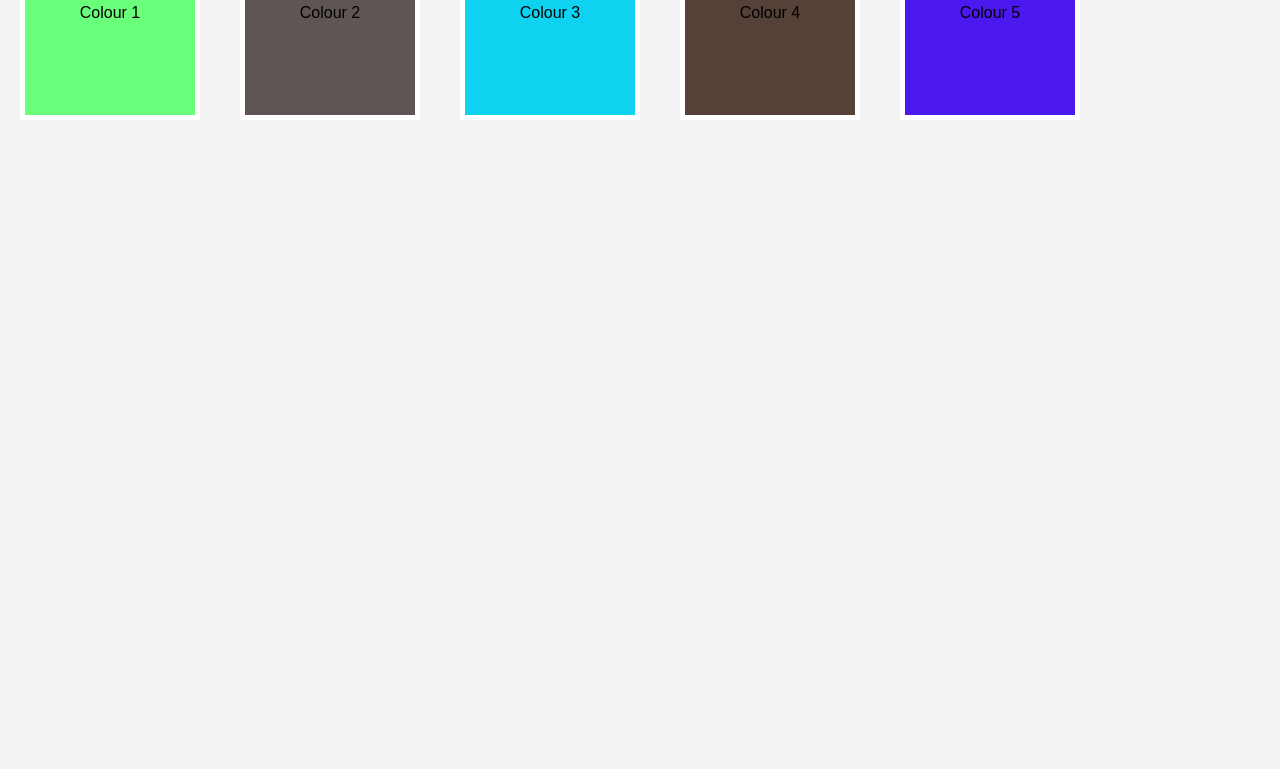
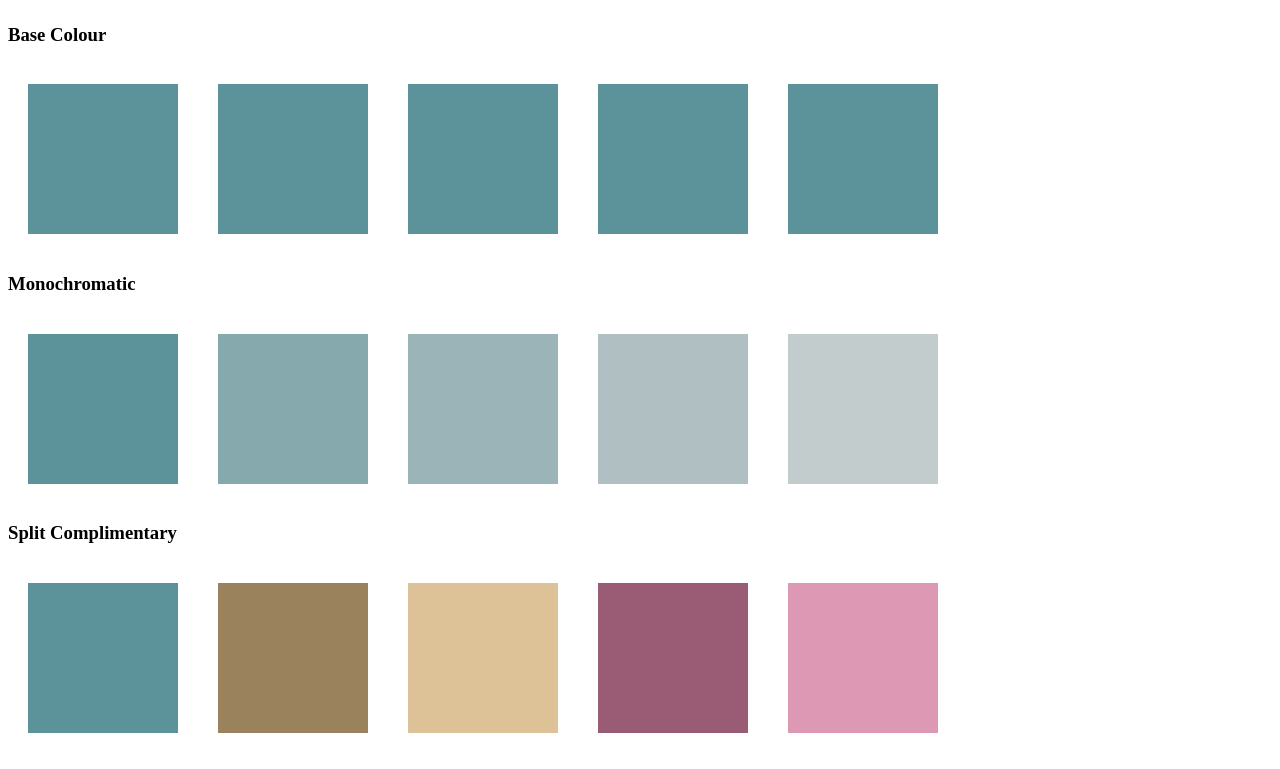
Before and after one commit to chrisasher/sassycolours, a plain HTML site: page index.html in a window 1280 px wide. Shown: the part 70-839 px from the top of the page. Before the commit the page ends 800 px from the top, so only its background shows below. Drawn offline with Linux system fonts and the light colour scheme.

Commit message:
Version 0.3 - still doesn't have complimentary. i will add it later.

```diff
--- a/index.html
+++ b/index.html
@@ -5,20 +5,70 @@
     <link rel="stylesheet" href="style.css" />
 </head>
 <body>
-<div class="colour-1">
-    Colour 1
-</div>
-<div class="colour-2">
-    Colour 2
-</div>
-<div class="colour-3">
-    Colour 3
-</div>
-<div class="colour-4">
-    Colour 4
-</div>
-<div class="colour-5">
-    Colour 5
-</div>
+<section>
+    <h1>SassyColours!</h1>
+</section>
+<section>
+    <h3>Base Colour</h3>
+    <div class="base-colour"></div>
+    <div class="base-colour"></div>
+    <div class="base-colour"></div>
+    <div class="base-colour"></div>
+    <div class="base-colour"></div>
+</section>
+
+<section>
+    <h3>Monochromatic</h3>
+    <div class="mono-colour-1"></div>
+    <div class="mono-colour-2"></div>
+    <div class="mono-colour-3"></div>
+    <div class="mono-colour-4"></div>
+    <div class="mono-colour-5"></div>
+</section>
+
+<section>
+    <h3>Split Complimentary</h3>
+    <div class="split-colour-1"></div>
+    <div class="split-colour-2"></div>
+    <div class="split-colour-3"></div>
+    <div class="split-colour-4"></div>
+    <div class="split-colour-5"></div>
+</section>
+
+<section>
+    <h3>Compound</h3>
+    <div class="compound-colour-1"></div>
+    <div class="compound-colour-2"></div>
+    <div class="compound-colour-3"></div>
+    <div class="compound-colour-4"></div>
+    <div class="compound-colour-5"></div>
+</section>
+
+<section>
+    <h3>Triad</h3>
+    <div class="triad-colour-1"></div>
+    <div class="triad-colour-2"></div>
+    <div class="triad-colour-3"></div>
+    <div class="triad-colour-4"></div>
+    <div class="triad-colour-5"></div>
+</section>
+
+<section>
+    <h3>Analogous</h3>
+    <div class="analog-colour-1"></div>
+    <div class="analog-colour-2"></div>
+    <div class="analog-colour-3"></div>
+    <div class="analog-colour-4"></div>
+    <div class="analog-colour-5"></div>
+</section>
+
+<section>
+    <h3>Mono in grayscale</h3>
+    <div class="mono-gray-colour-1"></div>
+    <div class="mono-gray-colour-2"></div>
+    <div class="mono-gray-colour-3"></div>
+    <div class="mono-gray-colour-4"></div>
+    <div class="mono-gray-colour-5"></div>
+</section>
 </body>
 </html>
--- a/sass/partials/_layout.scss
+++ /dev/null
@@ -1,36 +0,0 @@
-body, html{
-  margin: 0px;
-  padding: 0px;
-  font-size: 16px;
-  background-color: #f3f3f3;
-  font-family: sans-serif;
-}
-
-div{
-  float: left;
-  height: 100px;
-  width: 150px;
-  border: 5px solid #FFF;
-  margin: 20px;
-  padding: 50px 10px 10px 10px;
-  text-align: center;
-}
-
-// use sassy colours
-
-
-.colour-1{
-  @include sassy-colour1($r,$g,$b);
-}
-.colour-2{
-  @include sassy-colour2($r,$g,$b);
-}
-.colour-3{
-  @include sassy-colour3($r,$g,$b);
-}
-.colour-4{
-  @include sassy-colour4($r,$g,$b);
-}
-.colour-5{
-  @include sassy-colour5($r,$g,$b);
-}
--- a/sass/partials/_sassy-colours.scss
+++ /dev/null
@@ -1,54 +0,0 @@
-
-@mixin sassy-colour1($r, $g, $b){
-    background-color : rgba($r, $g, $b, 1);
-}
-
-@mixin sassy-colour2($r, $g, $b){
-  $r: $r - 10;
-  $g: $r - 10;
-  $b: $r - 10;
-  $r: within255($r);
-  $g: within255($g);
-  $b: within255($b);
-  background-color : rgba($r, $g, $b, 1);
-}
-@mixin sassy-colour3($r, $g, $b){
-  $r: $r - 90;
-  $g: $r - 60;
-  $b: $r - 30;
-  $r: within255($r);
-  $g: within255($g);
-  $b: within255($b);
-  background-color : rgba($r, $g, $b, 1);
-}
-@mixin sassy-colour4($r, $g, $b){
-  $r: $r - 20;
-  $g: $r - 20;
-  $b: $r - 30;
-  $r: within255($r);
-  $g: within255($g);
-  $b: within255($b);
-  background-color : rgba($r, $g, $b, 1);
-}
-@mixin sassy-colour5($r, $g, $b){
-  $r: $r - 30;
-  $g: $r - 50;
-  $b: $r - 90;
-  $r: within255($r);
-  $g: within255($g);
-  $b: within255($b);
-  background-color : rgba($r, $g, $b, 1);
-}
-
-@function within255($n){
-  @if($n > 255){
-    $n: $n - 255;
-  }
-  @elseif($n < 0){
-    $n: $n + 255;
-  }
-  @else{
-    $n: $n;
-  }
-  @return $n;
-}
--- /dev/null
+++ b/sass/partials/_sassycolours.scss
@@ -0,0 +1,224 @@
+// -------------------------------------------------//
+// Sassycolours created by: Chris Asher
+// -------------------------------------------------//
+//
+//
+// -------------------- USAGE ----------------------//
+//
+// The followinng would go into your styles.scss or variables.scss or whatever. just make sure the path is correct if it is moved out of the partials folder in this example
+//
+// -- step 1 include _sassycolours scss
+// @import 'partials/sassycolours';
+
+// -- colour rule options are:
+// 'mono' (default - monochromatic)
+// 'compound'
+// 'complimentary' (TO DO)
+// 'split' (split complimentary)
+// 'triad'
+// 'analog' (analogous)
+
+// -- there is a third boolean (true/false) option for grayscale, by default it is false.
+
+// -- Just Call the sassycolours function and set: sassycolours([hexidecimal colour value: hex], [colour-rule: string], [grayscale: boolean - optional])
+
+// -- example usage -- //
+// $colour: sassycolours(#e86ea4, 'split');
+// -- this will return a list of 5 values and assign it to the variable '$colour'
+
+// -- then set each the list items to a colour variable you will remember
+//$colour-1: nth($colour, 1);
+//$colour-2: nth($colour, 2);
+//$colour-3: nth($colour, 3);
+//$colour-4: nth($colour, 4);
+//$colour-5: nth($colour, 5);
+
+// then you are able to use the colour variables within your css
+
+
+
+
+
+
+// START FUNCTIONS
+@function change-direction($input){
+  @if($input < 50){
+    @return $input + 25;
+  }
+  @else{
+    @return $input - 25;
+  }
+}
+
+@function correct-hue($h){
+  @if($h > 359){
+    $h: $h - 359;
+  }
+  @return $h;
+}
+
+//triad
+@function change-triad($hex, $count){
+  $h: hue($hex);
+  $s: saturation($hex);
+  $l: lightness($hex);
+
+  //conditions for triad
+  @if($count == 1){
+  }
+  @if($count == 2){
+    $s: change-direction($s);
+    $l: change-direction($l);
+  }
+  @if($count == 3){
+    $h: $h - 120;
+  }
+  @if($count == 4){
+    $h: $h - 120;
+    $s: change-direction($s);
+    $l: change-direction($l);
+  }
+  @if($count == 5){
+    $h: $h - (359- 120);
+  }
+  // correct hue
+  $h: correct-hue($h);
+  $output: ($h, $s, $l);
+  @return $output;
+}
+// end triad
+
+
+//compound
+@function change-compound($hex, $count){
+  $h: hue($hex);
+  $s: saturation($hex);
+  $l: lightness($hex);
+
+  //conditions for compound
+  @if($count == 1){
+  }
+  @if($count == 2){
+    $h: hue(complement($hex));
+  }
+  @if($count == 3){
+    $h: $h - 30;
+  }
+  @if($count == 4){
+    $h: ($h - 30) - 180;
+  }
+  @if($count == 5){
+    $s: change-direction($s);
+    $l: change-direction($l);
+  }
+  // correct hue
+  $h: correct-hue($h);
+  $output: ($h, $s, $l);
+  @return $output;
+}
+// end compound
+
+
+//analogous
+@function change-analog($hex, $count){
+  $h: hue($hex);
+  $s: saturation($hex);
+  $l: lightness($hex);
+
+  //conditions for analogous
+  @if($count != 1){
+    $h: $h + (30 * ($count - 1));
+  }
+  // correct hue
+  $h: correct-hue($h);
+  $output: ($h, $s, $l);
+  @return $output;
+}
+// end analogous
+
+
+//split complimentary
+@function change-split($hex, $count){
+  $h: hue($hex);
+  $s: saturation($hex);
+  $l: lightness($hex);
+
+  //conditions for split complimentary
+  @if($count == 1){
+  }
+  @if($count == 2){
+    $h: hue(complement($hex)) + 30;
+  }
+  @if($count == 3){
+    $h: hue(complement($hex)) + 30;
+    $s: change-direction($s);
+    $l: change-direction($l);
+  }
+  @if($count == 4){
+    $h: hue(complement($hex)) - 30;
+  }
+  @if($count == 5){
+    $h: hue(complement($hex)) - 30;
+    $s: change-direction($s);
+    $l: change-direction($l);
+  }
+  // correct hue
+  $h: correct-hue($h);
+  $output: ($h, $s, $l);
+  @return $output;
+}
+// end split complimentary
+
+
+//monochromatic
+@function change-mono($hex, $count){
+  $h: hue($hex);
+  $s: saturation($hex);
+  $l: lightness($hex);
+
+  //conditions for monochromatic
+  @if($count != 1){
+    $s: fixhundreds($s - $count * 3);
+    $l: fixhundreds($l + $count * 6);
+  }
+
+  // correct hue
+  $h: correct-hue($h);
+  $output: ($h, $s, $l);
+  @return $output;
+}
+// end monochromatic
+
+// for values that cant be more or less than 100
+@function fixhundreds($n){
+  @if($n > 100){
+    $n: $n - 100;
+  }
+  @if($n < 0){
+    $n: $n + 100;
+  }
+  @return $n
+}
+
+// get the colours
+@function sassycolours($hex: #e86ea4, $rule: 'mono', $grayscale: false){
+  $colours: ();
+  @for $i from 1 through 5{
+    $hsl: null;
+    $hsl: if(($rule == 'triad'), change-triad($hex, $i), $hsl);
+    $hsl: if(($rule == 'compound'), change-compound($hex, $i), $hsl);
+    $hsl: if(($rule == 'analog'), change-analog($hex, $i), $hsl);
+    $hsl: if(($rule == 'split'), change-split($hex, $i), $hsl);
+    $hsl: if(($rule == 'mono'), change-mono($hex, $i), $hsl);
+    $h:nth($hsl,1);
+    $s:nth($hsl,2);
+    $l:nth($hsl,3);
+    $newcolour: hsl($h,$s,$l);
+    @if($grayscale){
+      $newcolour: grayscale($newcolour);
+    }
+    $colours: append($colours, $newcolour);
+  }
+  @return $colours;
+}
+// end of functions
--- a/sass/partials/_variables.scss
+++ /dev/null
@@ -1,6 +0,0 @@
-$base-font-size: 16px;
-$base-font-colour: #333;
-$r: 105;
-$g: 255;
-$b: 123;
-@import 'sassy-colours';
--- a/sass/style.scss
+++ b/sass/style.scss
@@ -1,4 +1,114 @@
-@import "compass/reset";
+// step 1 include _sassycolours scss
+@import 'partials/sassycolours';
 
-@import 'partials/variables';
-@import 'partials/layout';
+// rule options are:
+// 'mono' (default - monochromatic)
+// 'compound'
+// 'complimentary' (TO DO)
+// 'split' (split complimentary)
+// 'triad'
+// 'analog' (analogous)
+
+// there is a third boolean (true/false) option for grayscale, by default it is false.
+
+// Just Call
+$colour: sassycolours(#e86ea4, 'analog');
+
+// then set the list items to a colour variable you will remember
+$colour-1: nth($colour, 1);
+$colour-2: nth($colour, 2);
+$colour-3: nth($colour, 3);
+$colour-4: nth($colour, 4);
+$colour-5: nth($colour, 5);
+
+
+// example usage - do your own css here
+.colour-1{
+  background-color: $colour-1;
+}
+.colour-2{
+  background-color: $colour-2;
+}
+.colour-3{
+  background-color: $colour-3;
+}
+.colour-4{
+  background-color: $colour-4;
+}
+.colour-5{
+  background-color: $colour-5;
+}
+
+// The examples shown on the page use a loop to set the background colour for each
+
+// set the base colour once
+$base-colour: #5c939a;
+
+// monochromatic colour scheme uses default values
+$colour: sassycolours($base-colour);
+@for $i from 1 through 5{
+  .mono-colour-#{$i}{
+    background-color: nth($colour, $i);
+  }
+}
+
+// compound
+$scheme: 'compound';
+$colour: sassycolours($base-colour, $scheme);
+@for $i from 1 through 5{
+  .#{$scheme}-colour-#{$i}{
+    background-color: nth($colour, $i);
+  }
+}
+
+// split
+$scheme: 'split';
+$colour: sassycolours($base-colour, $scheme);
+@for $i from 1 through 5{
+  .#{$scheme}-colour-#{$i}{
+    background-color: nth($colour, $i);
+  }
+}
+
+// triad
+$scheme: 'triad';
+$colour: sassycolours($base-colour, $scheme);
+@for $i from 1 through 5{
+  .#{$scheme}-colour-#{$i}{
+    background-color: nth($colour, $i);
+  }
+}
+
+// analog
+$scheme: 'analog';
+$colour: sassycolours($base-colour, $scheme);
+@for $i from 1 through 5{
+  .#{$scheme}-colour-#{$i}{
+    background-color: nth($colour, $i);
+  }
+}
+
+// analog - grayscale
+$scheme: 'mono';
+$colour: sassycolours($base-colour, $scheme, true);
+@for $i from 1 through 5{
+  .#{$scheme}-gray-colour-#{$i}{
+    background-color: nth($colour, $i);
+  }
+}
+
+.base-colour{
+  background-color: $base-colour;
+}
+
+section{
+  float:left;
+  width: 100%;
+}
+
+div{
+  float:left;
+  height:150px;
+  width: 150px;
+  margin: 20px;
+}
```
Also changed, not shown: style.css.
